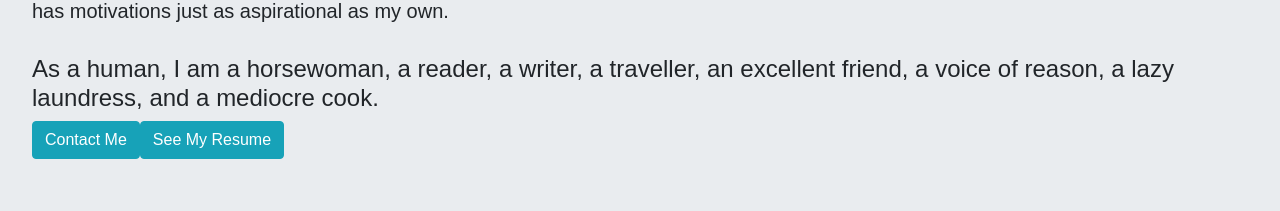
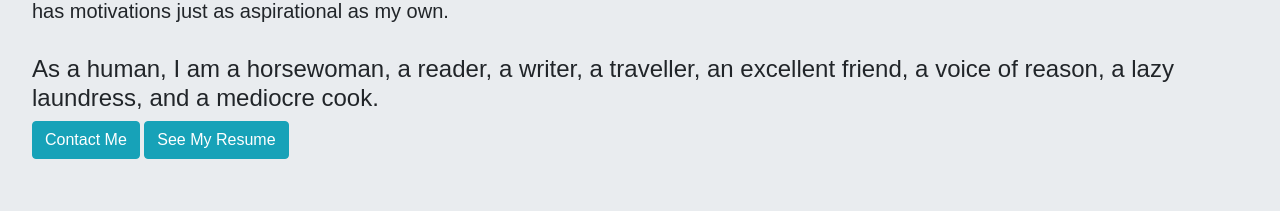
Before and after one commit to tiffhuddleston/react-portfolio, a React (Create React App) app: page / in a window 1280 px wide. Shown: the part 1285-1496 px from the top of the page. Built offline with nearby package versions, Linux system fonts and the light colour scheme; a web font is replaced by a local one.

Commit message:
space around about buttons

```diff
--- a/src/components/About.js
+++ b/src/components/About.js
@@ -40,9 +40,9 @@ function About() {
             excellent friend, a voice of reason, a lazy laundress, and a
             mediocre cook.
           </h4>
-          <Button variant="info" onClick={handleShow}>
+          <Button className="about-button" variant="info" onClick={handleShow}>
             Contact Me
-          </Button>
+          </Button>{' '}
           <Modal show={show} onHide={handleClose}>
             <Modal.Header closeButton>
               <Modal.Title>Contact Me</Modal.Title>
@@ -64,7 +64,7 @@ function About() {
               </ul>
             </Modal.Body>
           </Modal>
-          <Button variant="info">
+          <Button variant="info" className="about-button">
             <a href={resume} target="_blank" style={{ color: 'white' }}>
               See My Resume
             </a>
--- a/src/index.css
+++ b/src/index.css
@@ -108,3 +108,8 @@ svg {
   border: 1px solid var(--secondary-light);
   background-color: var(--secondary-light);
 }
+
+.about-button {
+  display: flex;
+  align-content: space-around;
+}
```
